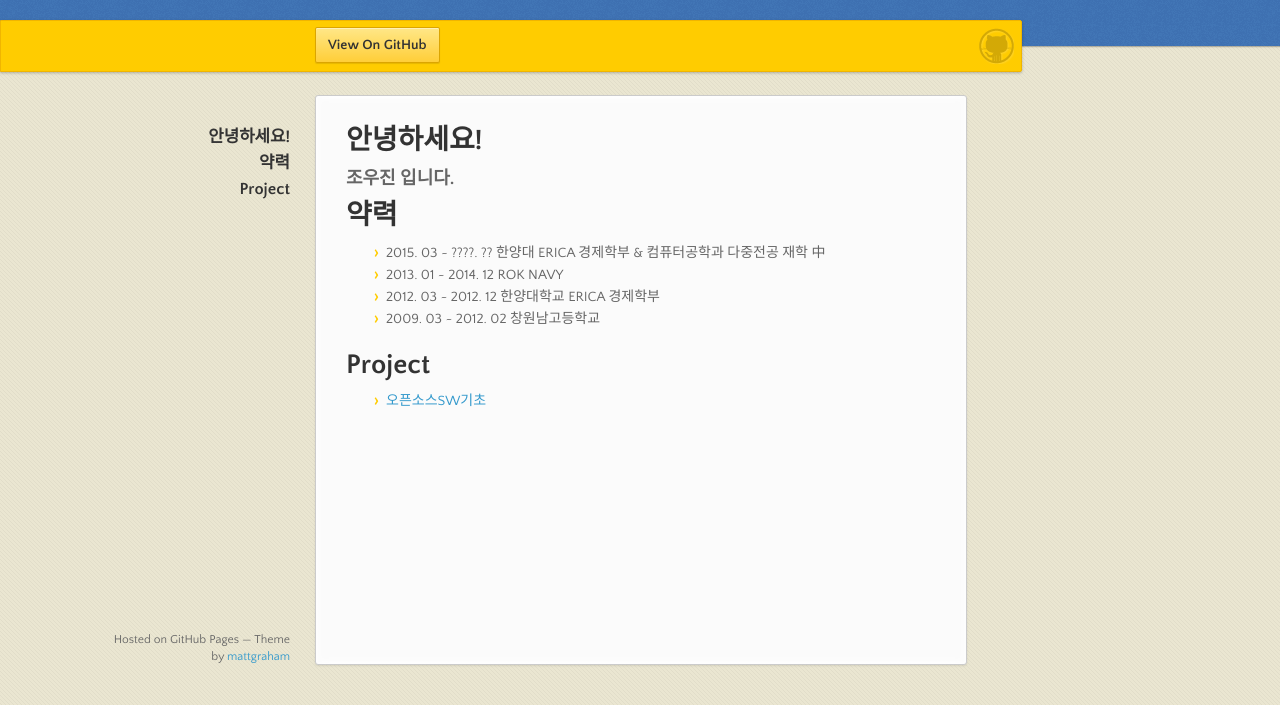
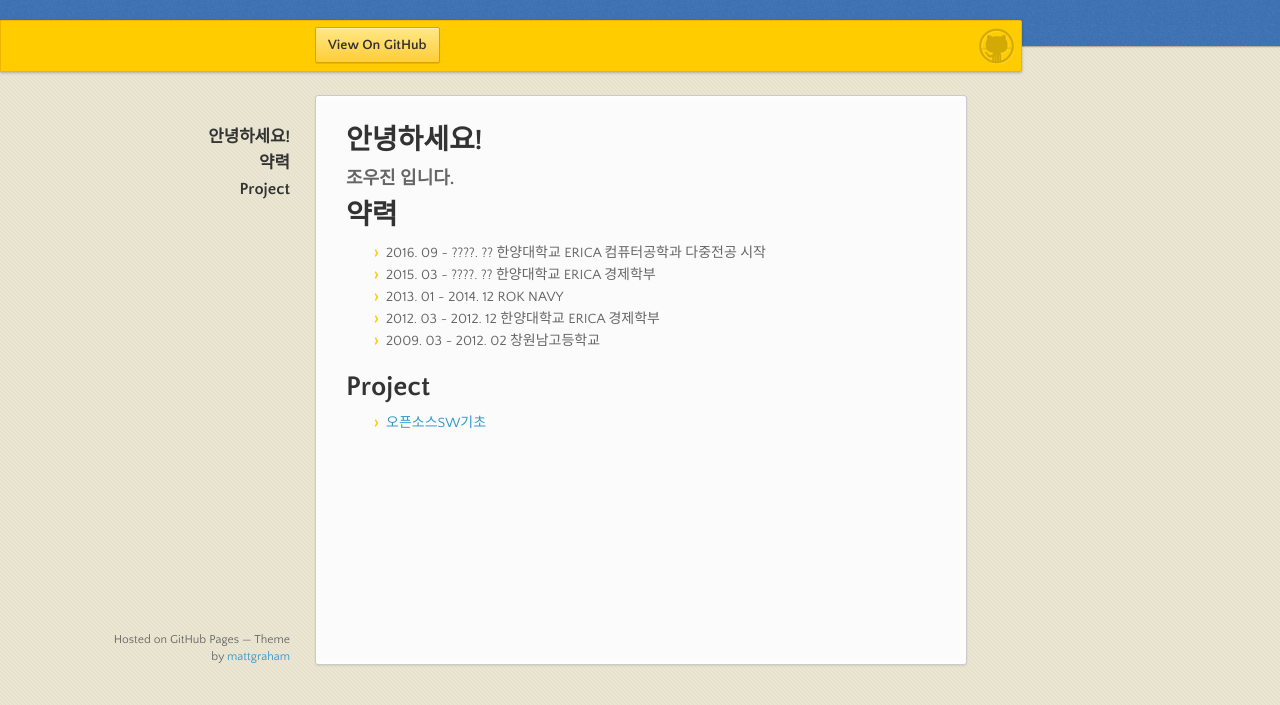
Before and after one commit to WooJin-JO/WooJin-Jo.github.io, a plain HTML site: page index.html in a window 1280 px wide. Shown: the part 95-800 px from the top of the page. Drawn offline with nearby package versions, Linux system fonts and the light colour scheme.

Commit message:
Replace master branch with page content via GitHub

```diff
--- a/index.html
+++ b/index.html
@@ -42,7 +42,8 @@
 <a id="약력" class="anchor" href="#%EC%95%BD%EB%A0%A5" aria-hidden="true"><span aria-hidden="true" class="octicon octicon-link"></span></a>약력</h1>
 
 <ul>
-<li>2015. 03 ~ ????. ?? 한양대 ERICA 경제학부 &amp; 컴퓨터공학과 다중전공 재학 中</li>
+<li>2016. 09 ~ ????. ?? 한양대학교 ERICA 컴퓨터공학과 다중전공 시작</li>
+<li>2015. 03 ~ ????. ?? 한양대학교 ERICA 경제학부</li>
 <li>2013. 01 ~ 2014. 12 ROK NAVY</li>
 <li>2012. 03 ~ 2012. 12 한양대학교 ERICA 경제학부</li>
 <li>2009. 03 ~ 2012. 02 창원남고등학교</li>
--- a/params.json
+++ b/params.json
@@ -1,6 +1,6 @@
 {
   "name": "Woojin-jo.GitHub.io",
   "tagline": "",
-  "body": "# 안녕하세요!\r\n\r\n### 조우진 입니다.\r\n\r\n# 약력\r\n* 2015. 03 ~ ????. ?? 한양대 ERICA 경제학부 & 컴퓨터공학과 다중전공 재학 中\r\n* 2013. 01 ~ 2014. 12 ROK NAVY\r\n* 2012. 03 ~ 2012. 12 한양대학교 ERICA 경제학부\r\n* 2009. 03 ~ 2012. 02 창원남고등학교\r\n\r\n#Project\r\n* [오픈소스SW기초](github.com/JeesooHa/8team)",
+  "body": "# 안녕하세요!\r\n\r\n### 조우진 입니다.\r\n\r\n# 약력\r\n* 2016. 09 ~ ????. ?? 한양대학교 ERICA 컴퓨터공학과 다중전공 시작\r\n* 2015. 03 ~ ????. ?? 한양대학교 ERICA 경제학부\r\n* 2013. 01 ~ 2014. 12 ROK NAVY\r\n* 2012. 03 ~ 2012. 12 한양대학교 ERICA 경제학부\r\n* 2009. 03 ~ 2012. 02 창원남고등학교\r\n\r\n#Project\r\n* [오픈소스SW기초](github.com/JeesooHa/8team)",
   "note": "Don't delete this file! It's used internally to help with page regeneration."
 }
```
